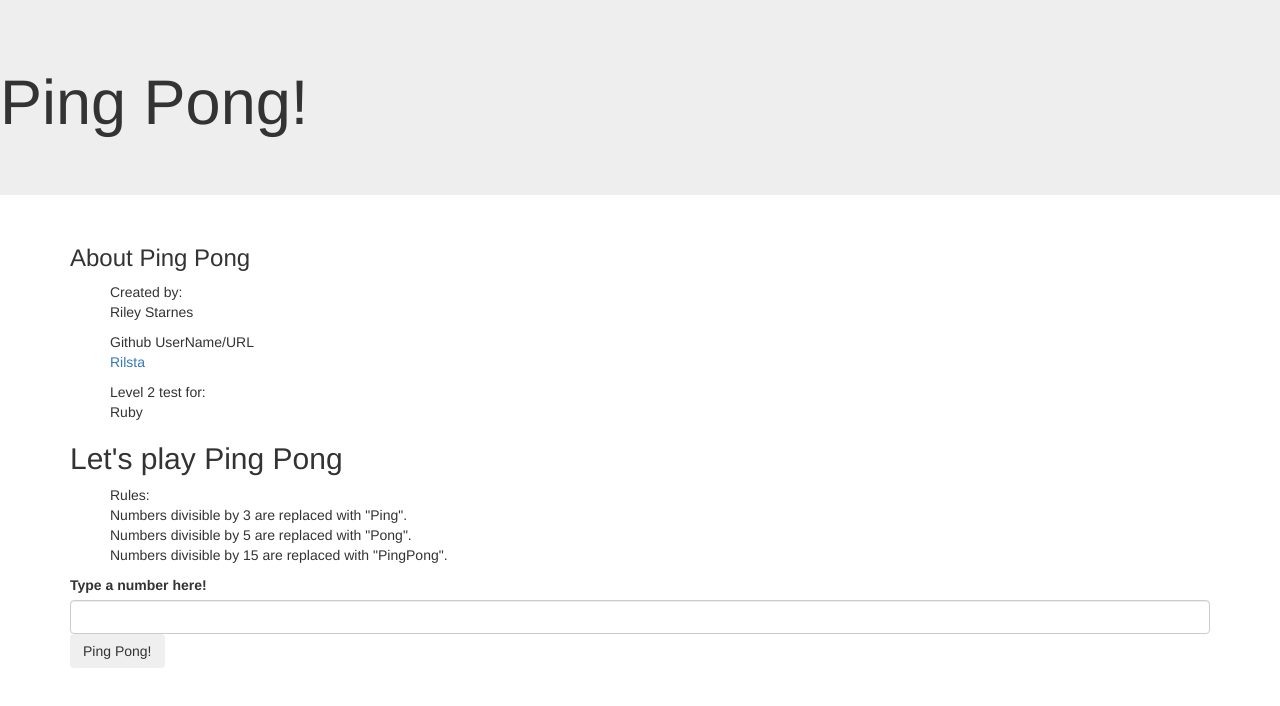
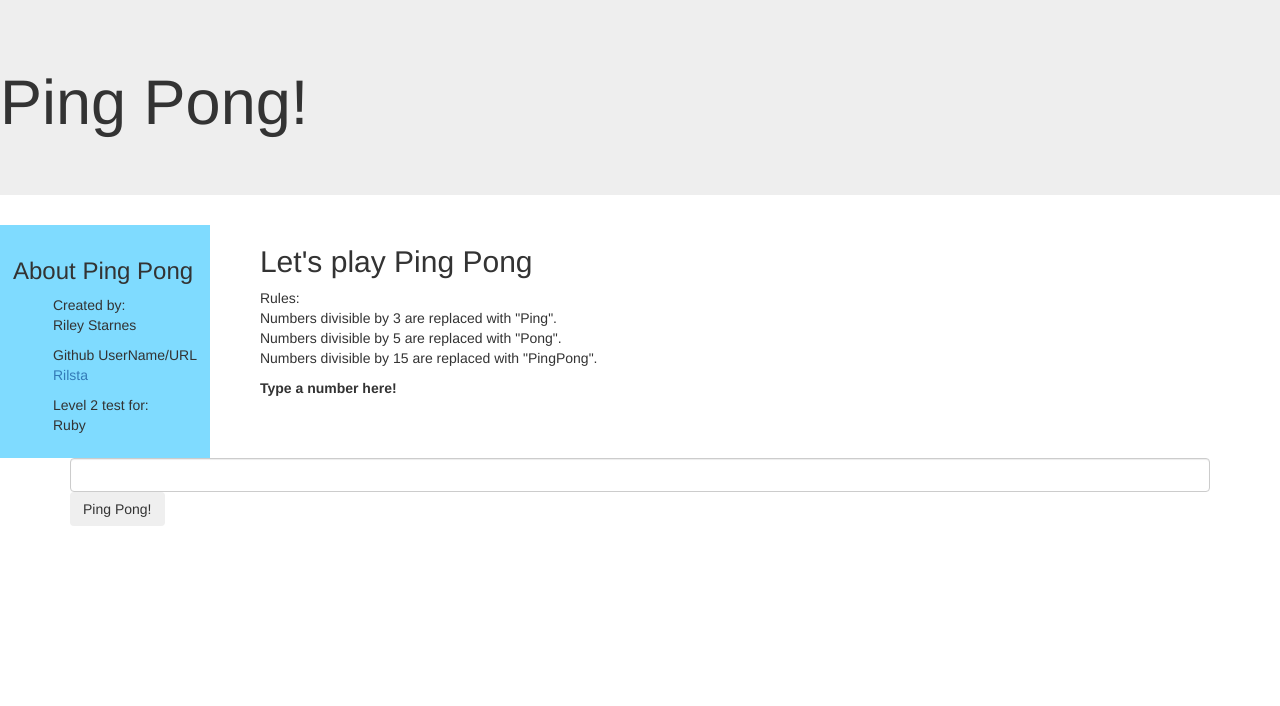
Before and after one commit to Rilsta/PingPong, a plain HTML site: page Index.html in a window 1280 px wide. Drawn offline with Linux system fonts and the light colour scheme.

Commit message:
Add styling to column1 in styles.css

```diff
--- a/Index.html
+++ b/Index.html
@@ -12,9 +12,7 @@
       <h1>Ping Pong!</h1>
     </div>
 
-    <div class="container">
-
-      <div class="column1">
+    <div class="column1">
         <h3>About Ping Pong</h3>
           <ul>Created by:
             <li>Riley Starnes</li>
@@ -26,6 +24,8 @@
             <li>Ruby</li>
           </ul>
       </div>
+
+    <div class="container">
       <div class="column2">
 
         <h2>Let's play Ping Pong</h2>
--- a/css/styles.css
+++ b/css/styles.css
@@ -1,3 +1,11 @@
 ul{
   list-style: none;
 }
+
+.column1{
+  margin-right: 50px;
+  border: 3px solid #7FDBFF;
+  padding: 10px;
+  background-color: #7FDBFF;
+  float:left;
+}
```
